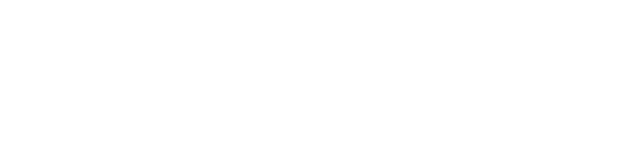
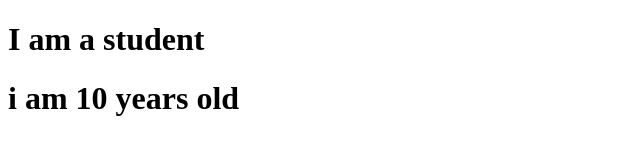
Before and after one commit to ApEcHY/my-first-repo, a plain HTML site: page index.html in a window 1280 px wide. Shown: the whole page, without its empty margins (0-640 px from the left). Drawn offline with Linux system fonts and the light colour scheme.

Commit message:
added header

```diff
--- a/index.html
+++ b/index.html
@@ -7,6 +7,7 @@
     <title>My First Github Repo</title>
 </head>
 <body>
-
+    <h1>I am a student</h1>
+    <h1>i am 10 years old </h1>
 </body>
 </html>
```
